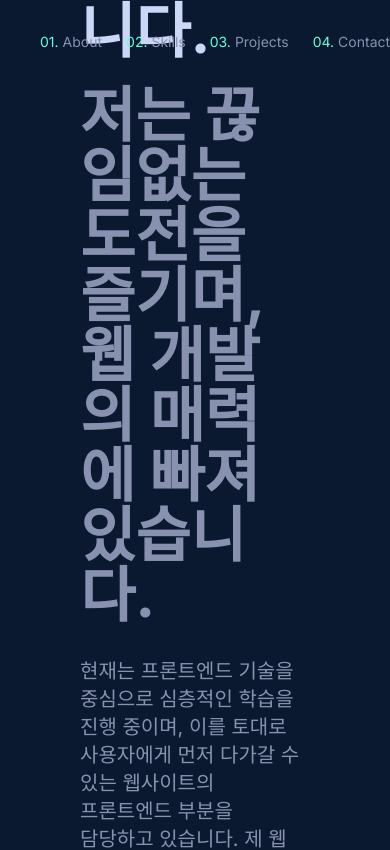
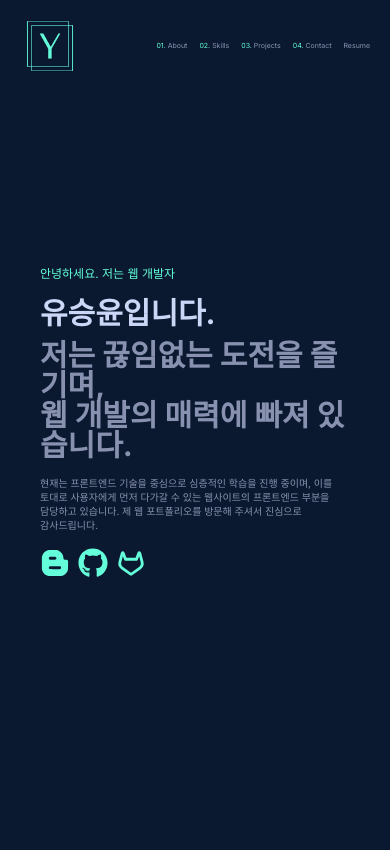
Before and after one commit to SeungYn/My-Portfolio, a Next.js app: page / in a window 390 px wide. Shown: the top 850 px of the page. Built offline with nearby package versions, Linux system fonts and the light colour scheme.

Commit message:
design: 폰트 사이즈 반응형 추가

```diff
--- a/src/app/(home)/globals.css
+++ b/src/app/(home)/globals.css
@@ -1,6 +1,17 @@
 @tailwind base;
 @tailwind components;
 @tailwind utilities;
+
+html {
+  font-size: 50%;
+
+  @media screen and (min-width: 500px) {
+    font-size: 70%;
+  }
+  @media screen and (min-width: 900px) {
+    font-size: 100%;
+  }
+}
 
 /* :root {
   --dark-navy: #020c1b;
```
